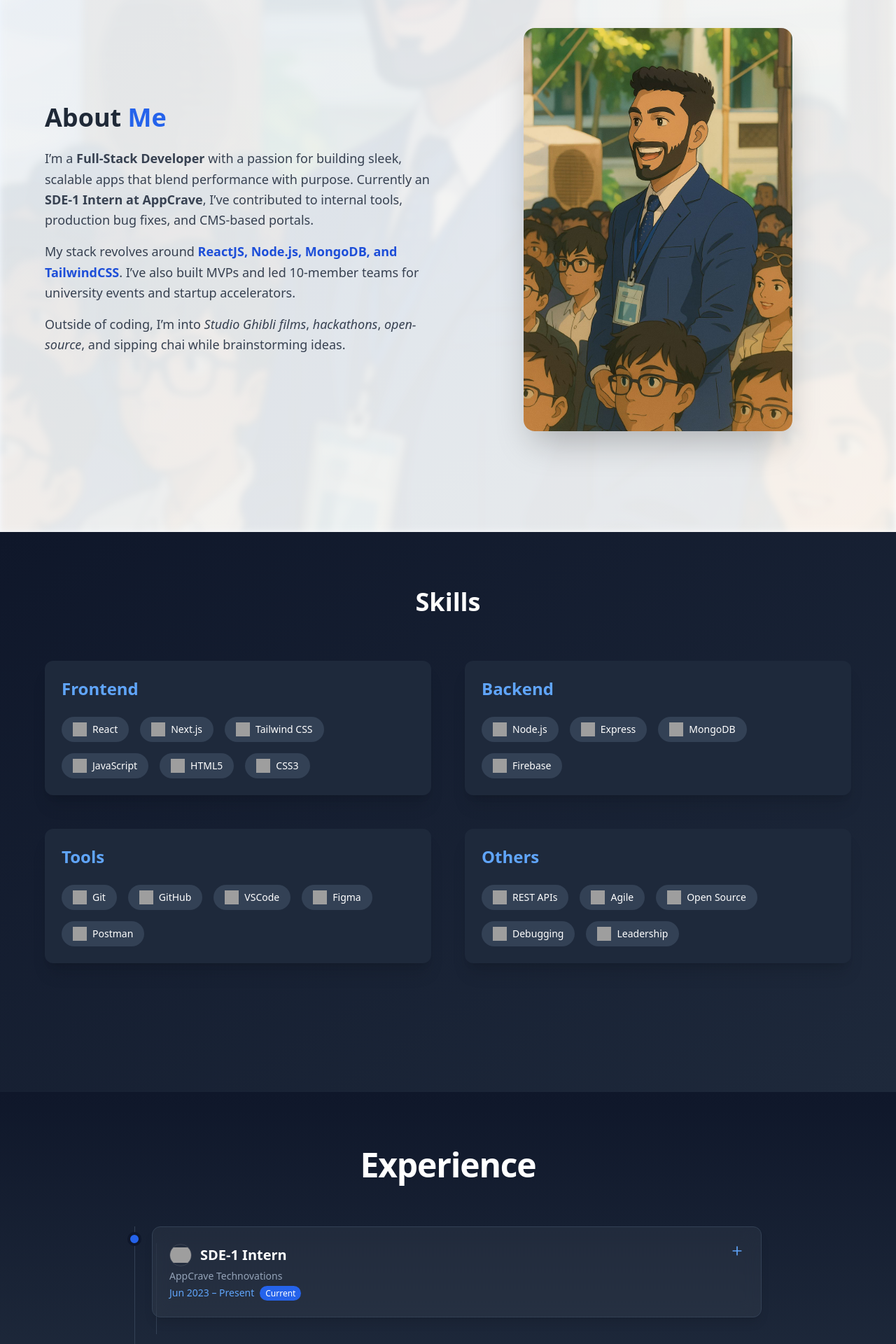
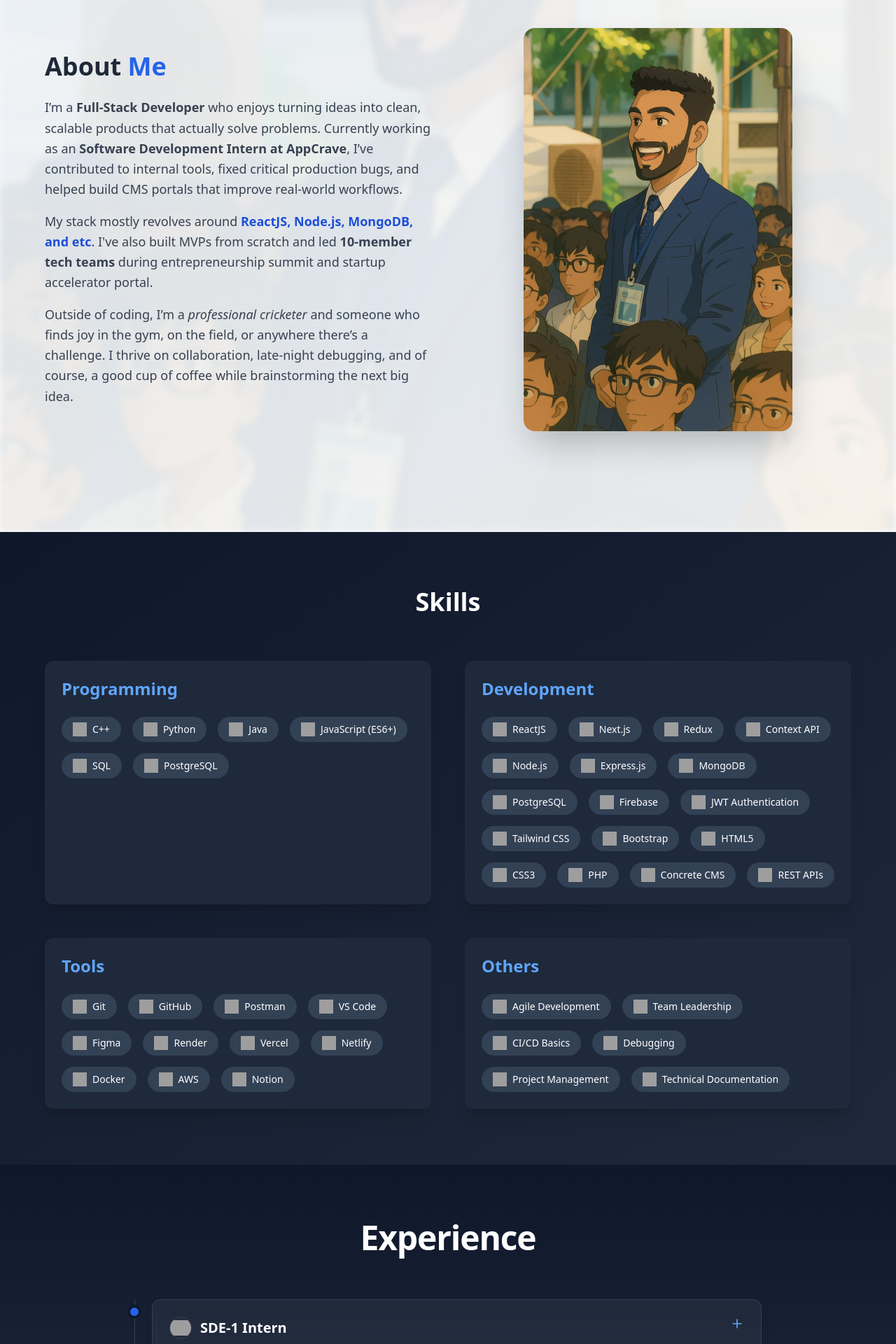
Before and after one commit to VanshNyati/Portfolio, a React (Vite) app: page / in a window 1280 px wide. Shown: the part 840-2760 px from the top of the page at 70% size. Built offline with nearby package versions, Linux system fonts and the light colour scheme; grey boxes are pictures that could not be loaded.

Commit message:
improved data

```diff
--- a/src/components/About.jsx
+++ b/src/components/About.jsx
@@ -24,26 +24,30 @@ const About = () => {
 
           <div className="space-y-4 text-gray-700 dark:text-gray-300 text-lg leading-relaxed">
             <p>
-              I’m a <strong>Full-Stack Developer</strong> with a passion for
-              building sleek, scalable apps that blend performance with purpose.
-              Currently an <strong>SDE-1 Intern at AppCrave</strong>, I’ve
-              contributed to internal tools, production bug fixes, and CMS-based
-              portals.
+              I’m a <strong>Full-Stack Developer</strong> who enjoys turning
+              ideas into clean, scalable products that actually solve problems.
+              Currently working as an{" "}
+              <strong>Software Development Intern at AppCrave</strong>, I’ve
+              contributed to internal tools, fixed critical production bugs, and
+              helped build CMS portals that improve real-world workflows.
             </p>
 
             <p>
-              My stack revolves around{" "}
+              My stack mostly revolves around{" "}
               <span className="text-blue-700 dark:text-blue-300 font-semibold">
-                ReactJS, Node.js, MongoDB, and TailwindCSS
+                ReactJS, Node.js, MongoDB, and etc
               </span>
-              . I’ve also built MVPs and led 10-member teams for university
-              events and startup accelerators.
+              . I've also built MVPs from scratch and led{" "}
+              <strong>10-member tech teams</strong> during entrepreneurship summit and
+              startup accelerator portal.
             </p>
 
             <p>
-              Outside of coding, I’m into <em>Studio Ghibli films</em>,{" "}
-              <em>hackathons</em>, <em>open-source</em>, and sipping chai while
-              brainstorming ideas.
+              Outside of coding, I’m a <em>professional cricketer</em> and
+              someone who finds joy in the gym, on the field, or anywhere
+              there’s a challenge. I thrive on collaboration, late-night
+              debugging, and of course, a good cup of coffee while brainstorming
+              the next big idea.
             </p>
           </div>
         </div>
--- a/src/components/Hero.jsx
+++ b/src/components/Hero.jsx
@@ -32,7 +32,7 @@ const Hero = () => {
           transition={{ delay: 0.6, duration: 1 }}
           className="text-lg md:text-2xl mt-4 text-gray-600 dark:text-gray-300 font-medium"
         >
-          SDE-1 · MERN Stack Dev · Open Source Contributor
+          SDE-1 · Full Stack Developer · Built for 20K+ Users
         </motion.p>
 
         <motion.div
--- a/src/data/achievements.js
+++ b/src/data/achievements.js
@@ -1,19 +1,19 @@
 const achievementsData = [
   {
-    title: "HackVSIT 2.0 – Decentralized Document Vault",
-    date: "May 2023",
+    title: "M# National Hackathon – Social Impact Platform",
+    date: "Oct 2023",
     description:
-      "Built a decentralized document vault using Solidity, IPFS, and NFT standards for secure academic document verification.",
-    link: "https://devfolio.co/projects/document-vault",
-    badge: "1st Place",
+      "Built a full-stack platform to empower 10+ underrepresented communities with blogging, moderated chatrooms, and e-commerce tools.",
+    link: "https://davat-101-deployement.vercel.app/",
+    badge: "2nd Runner-Up",
   },
   {
-    title: "Smart India Hackathon (Internal Round)",
-    date: "Aug 2022",
+    title: "AppLab Hackathon - Startup Accelerator Portal",
+    date: "Mar 2024",
     description:
-      "Developed a citizen grievance reporting platform using MERN stack and Maps API. Shortlisted for national-level SIH round.",
-    link: "https://yourprojectlink.com",
-    badge: "2nd Place",
+      "Developed a collaborative portal to connect founders, mentors, and students under MAHE’s startup accelerator. Centralized event, startup, and milestone tracking.",
+    link: "https://accelerator-management.web.app/",
+    badge: "4th Place",
   },
 ];
 
--- a/src/data/education.js
+++ b/src/data/education.js
@@ -1,27 +1,27 @@
 const educationData = [
   {
-    institution: "MIT Manipal",
-    degree: "B.Tech in Computer Science and Engineering",
-    duration: "2019 – 2023",
+    institution: "Manipal Institute of Technology",
+    degree: "B.Tech in Information Technology",
+    duration: "2021 – 2025 (Expected)",
     location: "Manipal, Karnataka",
     details: [
-      "CGPA: 8.94 / 10",
-      "Final Year Project on Blockchain-based E-Voting System",
+      "CGPA: 7.54 / 10",
+      // Add project/thesis/work here if needed
     ],
   },
   {
-    institution: "St. Paul’s Sr. Sec. School",
+    institution: "MDS Public School",
     degree: "Senior Secondary (Class 12th), CBSE",
-    duration: "2018 – 2019",
+    duration: "2019 – 2021",
     location: "Udaipur, Rajasthan",
-    details: ["Scored 91.4% with distinction in PCM"],
+    details: ["Scored 88% in PCM stream"],
   },
   {
-    institution: "St. Paul’s Sr. Sec. School",
+    institution: "MDS Public School",
     degree: "Secondary (Class 10th), CBSE",
-    duration: "2016 – 2017",
+    duration: "2017 – 2019",
     location: "Udaipur, Rajasthan",
-    details: ["Scored 10 CGPA (Grade A1 in all subjects)"],
+    details: ["Scored 90% overall"],
   },
 ];
 
--- a/src/data/experience.js
+++ b/src/data/experience.js
@@ -1,31 +1,38 @@
-// src/data/experience.js
 const experienceData = [
   {
     title: "SDE-1 Intern",
     company: "AppCrave Technovations",
-    duration: "Jun 2023 – Present",
+    duration: "Jan 2025 – Present",
     logo: "/logos/appcrave.png",
-    description: `Contributed to production bug fixes, built internal tools, and enhanced CMS-based portals using ReactJS, Node.js, and TailwindCSS.
+    description: `Contributed to internal tools, fixed 60+ production issues including critical UI/security bugs, and built CMS-based job referral portals using PHP and Concrete CMS.
 Led UI revamps for client dashboards and collaborated on scalable backend APIs.
-Actively participated in team code reviews, Agile sprints, and feature planning meetings.`,
+Actively participated in Agile sprints, code reviews, and feature planning.`,
   },
   {
-    title: "Web Developer",
-    company: "Informatics Matrix",
-    duration: "Jun 2020 – Jul 2021",
-    logo: "/logos/informatics.png",
-    description: `Developed and maintained dynamic websites using Concrete CMS and PHP.
-Enhanced legacy VB.NET systems and optimized SQL queries for better performance.
-Collaborated with designers and QA teams to deliver client projects on time.`,
+    title: "Industrial Training Intern",
+    company: "Intel",
+    duration: "May 2023 – Jul 2023",
+    logo: "/logos/intel.png",
+    description: `Built and trained a CNN model with 92.5% accuracy for automated product tagging in e-commerce.
+Applied machine learning to streamline inventory classification and reduce manual effort.
+Focused on real-world deployment constraints and model interpretability.`,
   },
   {
-    title: "Intern",
-    company: "Informatics Matrix",
-    duration: "Jan 2020 – May 2020",
-    logo: "/logos/informatics.png",
-    description: `Built a content management platform (Efectly) using Lumen and Vue.js.
-Designed RESTful API endpoints, handled token-based authentication, and created reusable UI components.
-The platform helped streamline internal documentation workflows.`,
+    title: "Technical Head",
+    company: "E-Cell, MIT Manipal",
+    duration: "Feb 2022 – Aug 2024",
+    logo: "/logos/ecell.png",
+    description: `Led a team of 10+ developers to build platforms for the Manipal Entrepreneurship Summit (MES), generating 2.2K+ registrations and 7K+ impressions.
+Architected full-stack solutions and coordinated end-to-end deployment.
+Spearheaded the development of a startup service platform streamlining operations across 10+ verticals.`,
+  },
+  {
+    title: "Web Development Intern",
+    company: "Accelth",
+    duration: "Feb 2023 – May 2023",
+    logo: "/logos/accelth.png",
+    description: `Designed and implemented routing and UI architecture for MVPs of a Hospital Management System and an Air Traffic Control Simulator using ReactJS and Tailwind CSS.
+Delivered responsive designs and worked closely with product teams to iterate quickly.`,
   },
 ];
 
--- a/src/data/skills.js
+++ b/src/data/skills.js
@@ -1,8 +1,55 @@
 const skills = {
-  Frontend: ["React", "Next.js", "Tailwind CSS", "JavaScript", "HTML5", "CSS3"],
-  Backend: ["Node.js", "Express", "MongoDB", "Firebase"],
-  Tools: ["Git", "GitHub", "VSCode", "Figma", "Postman"],
-  Others: ["REST APIs", "Agile", "Open Source", "Debugging", "Leadership"],
+  Programming: [
+    "C++",
+    "Python",
+    "Java",
+    "JavaScript (ES6+)",
+    "SQL",
+    "PostgreSQL",
+  ],
+
+  Development: [
+    "ReactJS",
+    "Next.js",
+    "Redux",
+    "Context API",
+    "Node.js",
+    "Express.js",
+    "MongoDB",
+    "PostgreSQL",
+    "Firebase",
+    "JWT Authentication",
+    "Tailwind CSS",
+    "Bootstrap",
+    "HTML5",
+    "CSS3",
+    "PHP",
+    "Concrete CMS",
+    "REST APIs",
+  ],
+
+  Tools: [
+    "Git",
+    "GitHub",
+    "Postman",
+    "VS Code",
+    "Figma",
+    "Render",
+    "Vercel",
+    "Netlify",
+    "Docker",
+    "AWS",
+    "Notion",
+  ],
+
+  Others: [
+    "Agile Development",
+    "Team Leadership",
+    "CI/CD Basics",
+    "Debugging",
+    "Project Management",
+    "Technical Documentation",
+  ],
 };
 
 export default skills;
```
